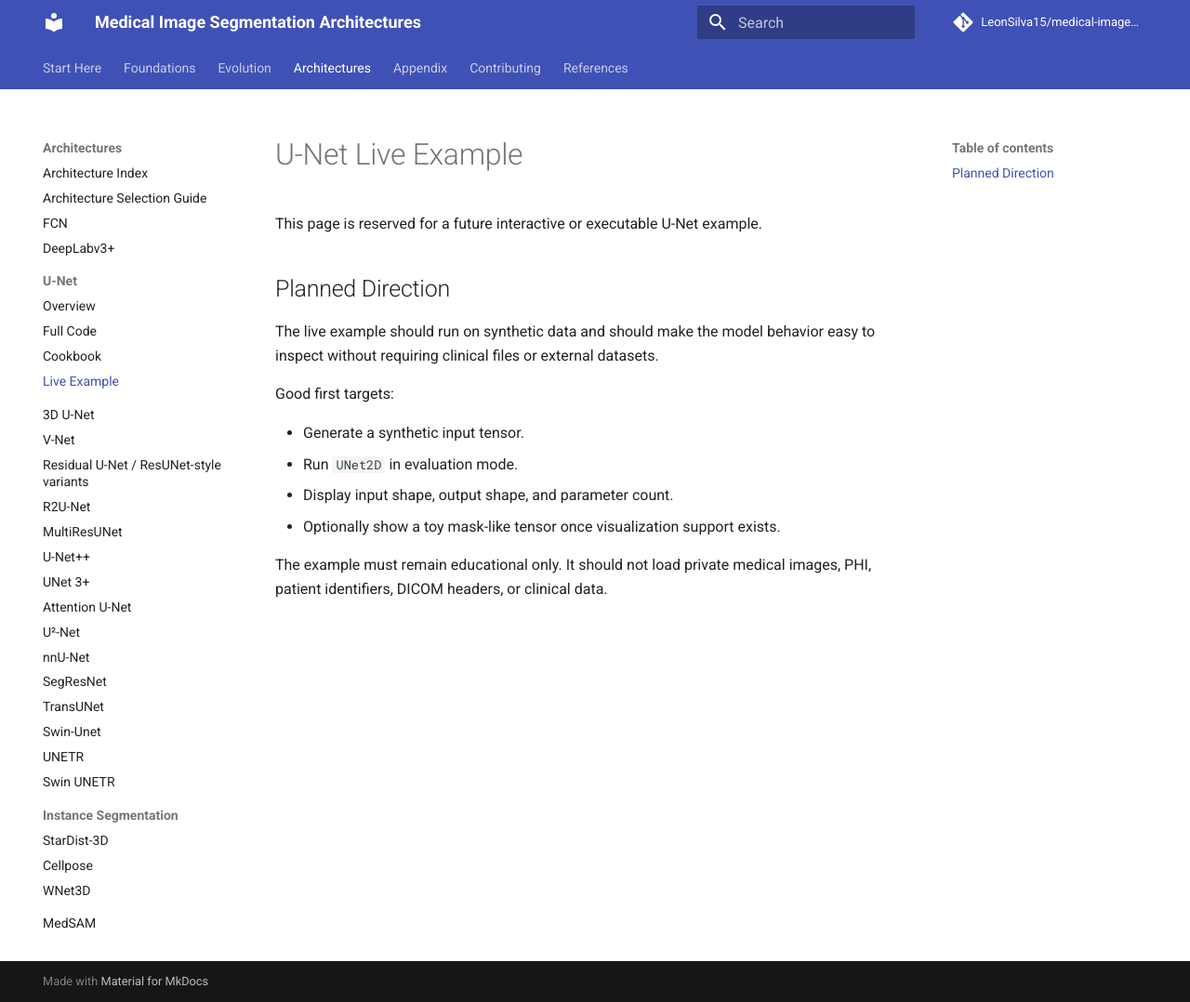
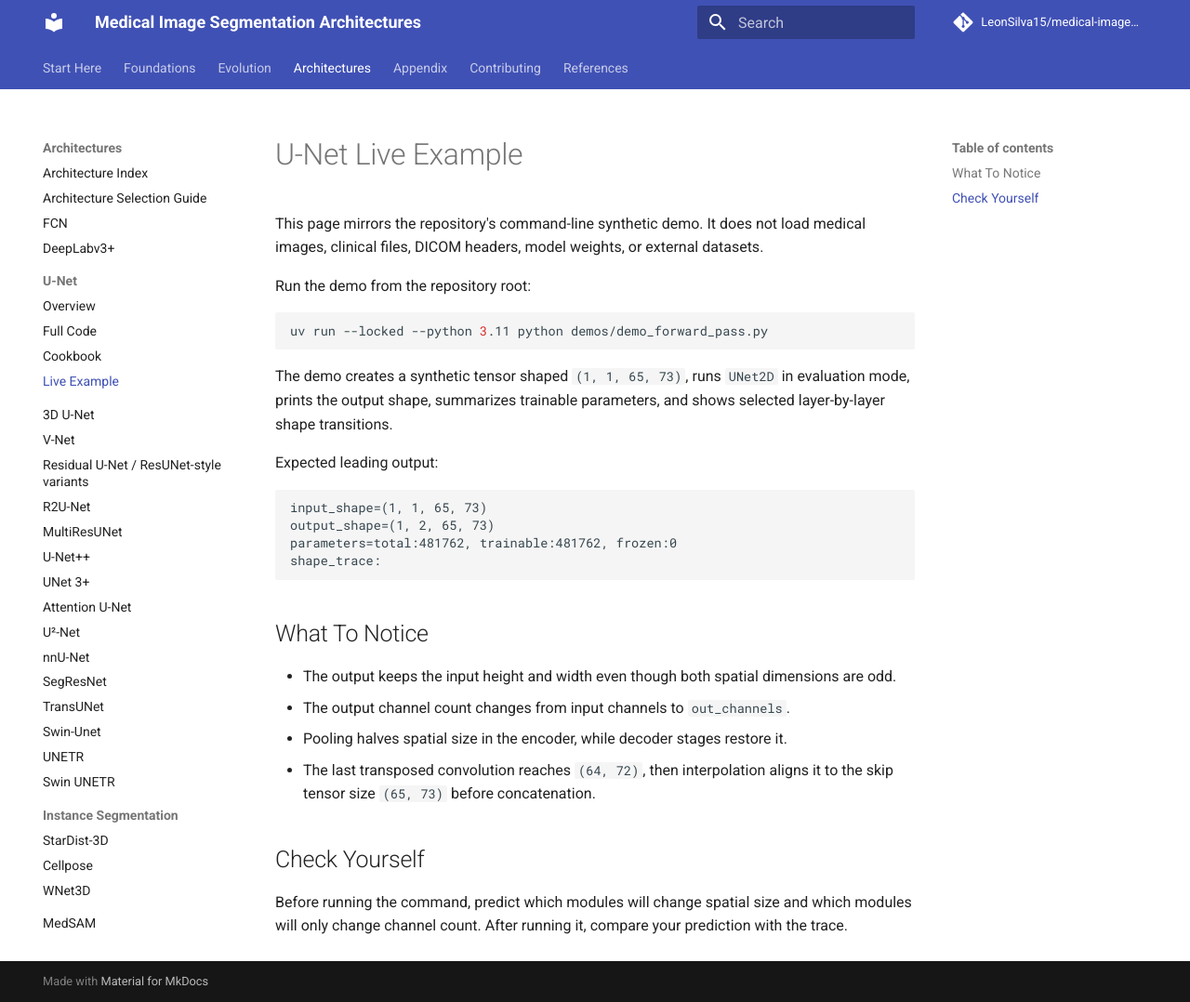
Before and after one commit to LeonSilva15/medical-image-segmentation-architectures, an MkDocs documentation site: the page built from docs/architectures/unet/live-example.md, in a window 1280 px wide and 1078 px high. Shown: the whole window at 93% size. Built offline with MkDocs 1.6.1 and Material for MkDocs 9.7.7, drawn with Linux system fonts in a browser that asks for light colours; comment, search, counter and statistics services are not loaded.

````diff
--- a/docs/architectures/unet/live-example.md
+++ b/docs/architectures/unet/live-example.md
@@ -1,18 +1,39 @@
 # U-Net Live Example
 
-This page is reserved for a future interactive or executable U-Net example.
+This page mirrors the repository's command-line synthetic demo. It does not
+load medical images, clinical files, DICOM headers, model weights, or external
+datasets.
 
-## Planned Direction
+Run the demo from the repository root:
 
-The live example should run on synthetic data and should make the model behavior
-easy to inspect without requiring clinical files or external datasets.
+```sh
+uv run --locked --python 3.11 python demos/demo_forward_pass.py
+```
 
-Good first targets:
+The demo creates a synthetic tensor shaped `(1, 1, 65, 73)`, runs `UNet2D` in
+evaluation mode, prints the output shape, summarizes trainable parameters, and
+shows selected layer-by-layer shape transitions.
 
-- Generate a synthetic input tensor.
-- Run `UNet2D` in evaluation mode.
-- Display input shape, output shape, and parameter count.
-- Optionally show a toy mask-like tensor once visualization support exists.
+Expected leading output:
 
-The example must remain educational only. It should not load private medical
-images, PHI, patient identifiers, DICOM headers, or clinical data.
+```text
+input_shape=(1, 1, 65, 73)
+output_shape=(1, 2, 65, 73)
+parameters=total:481762, trainable:481762, frozen:0
+shape_trace:
+```
+
+## What To Notice
+
+- The output keeps the input height and width even though both spatial
+  dimensions are odd.
+- The output channel count changes from input channels to `out_channels`.
+- Pooling halves spatial size in the encoder, while decoder stages restore it.
+- The last transposed convolution reaches `(64, 72)`, then interpolation aligns
+  it to the skip tensor size `(65, 73)` before concatenation.
+
+## Check Yourself
+
+Before running the command, predict which modules will change spatial size and
+which modules will only change channel count. After running it, compare your
+prediction with the trace.
````
Also changed, not shown: docs/architectures/unet.md (+22 -4 lines), docs/architectures/unet/code.md (+28 -6 lines), docs/architectures/unet/cookbook.md (+12 -2 lines), 3 other files.
